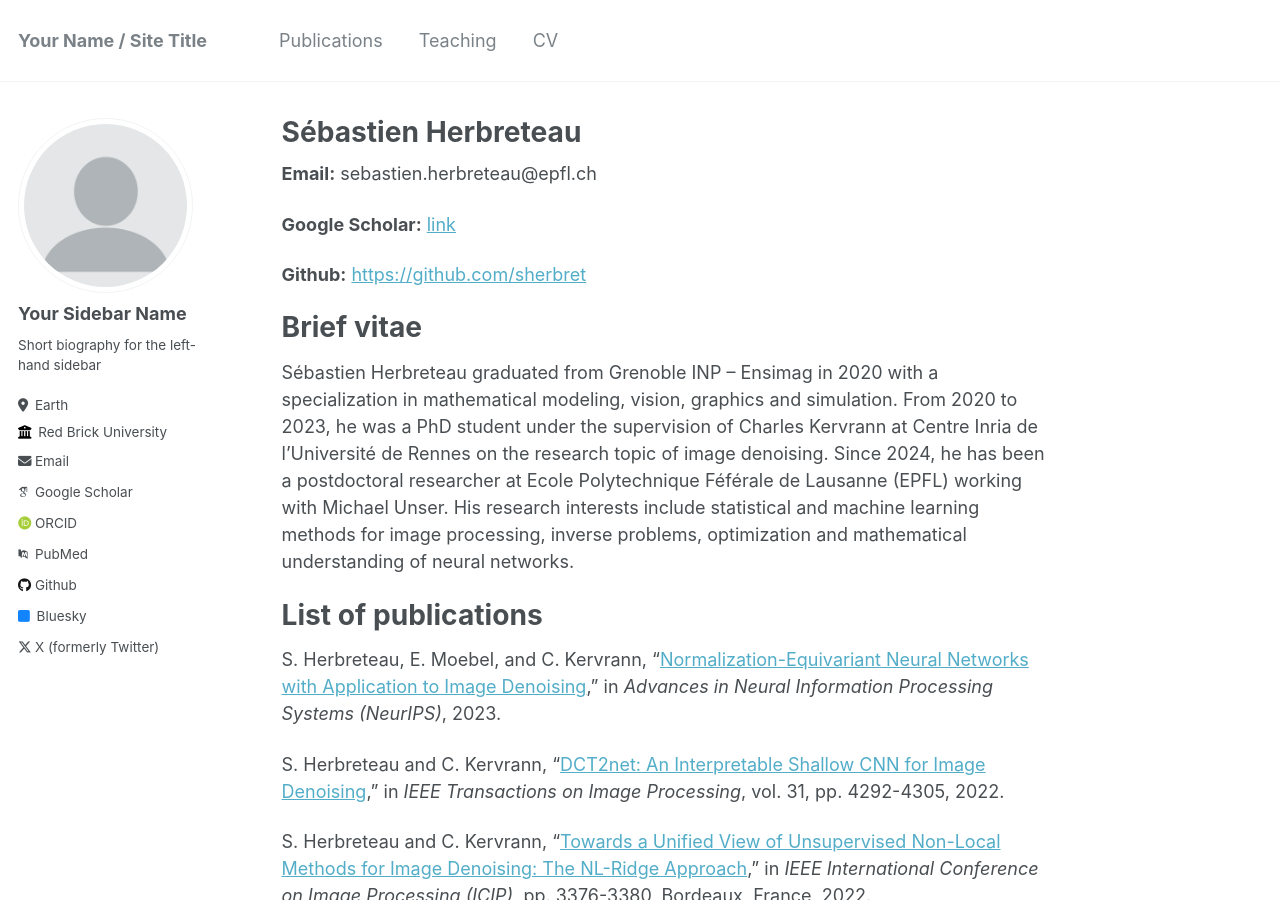
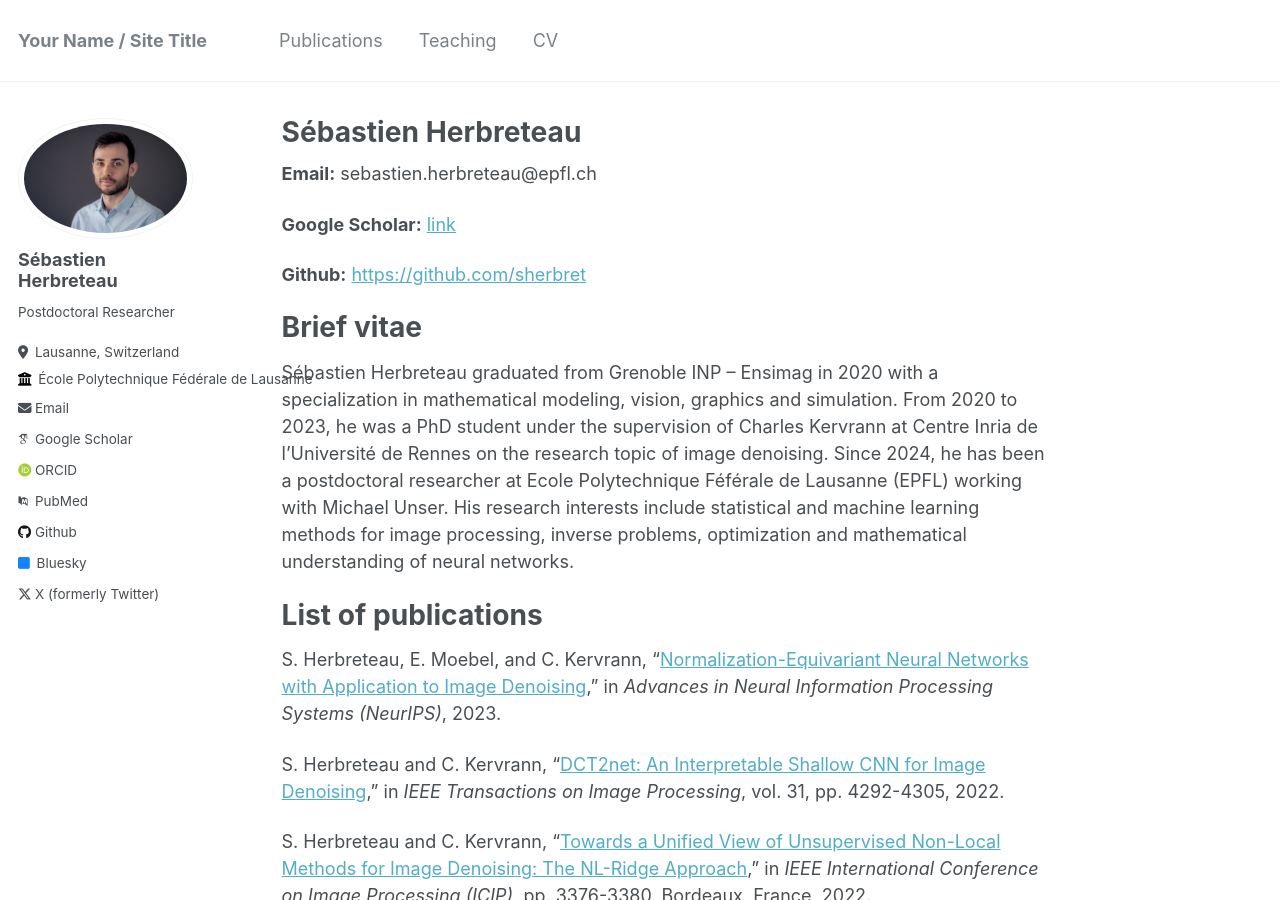
Before and after one commit to sherbret/sherbret.github.io, a Jekyll site: the page built from _pages/about.md, in a window 1280 px wide and 900 px high. Built offline with Jekyll 4.4.1, drawn with Linux system fonts in a browser that asks for light colours; some web fonts are replaced.

Commit message:
Update _config.yml

```diff
--- a/_config.yml
+++ b/_config.yml
@@ -21,14 +21,14 @@ repository               : "academicpages/academicpages.github.io"
 #               Additional customization can be done by editing /_includes/author-profile.html
 author:
   # Biographic information
-  avatar           : "profile.png"
-  name             : "Your Sidebar Name"
+  avatar           : "Inria-0412-327.jpg"
+  name             : "Sébastien Herbreteau"
   pronouns         : # example: "she/her"
-  bio              : "Short biography for the left-hand sidebar"
-  location         : "Earth"
-  employer         : "Red Brick University"
+  bio              : "Postdoctoral Researcher"
+  location         : "Lausanne, Switzerland"
+  employer         : "École Polytechnique Fédérale de Lausanne"
   uri              : # URL
-  email            : "none@example.org"
+  email            : "sebastien.herbreteau@epfl.ch"
 
   # Academic websites
   arxiv            : # URL - Update with the correct link to your profile
```
